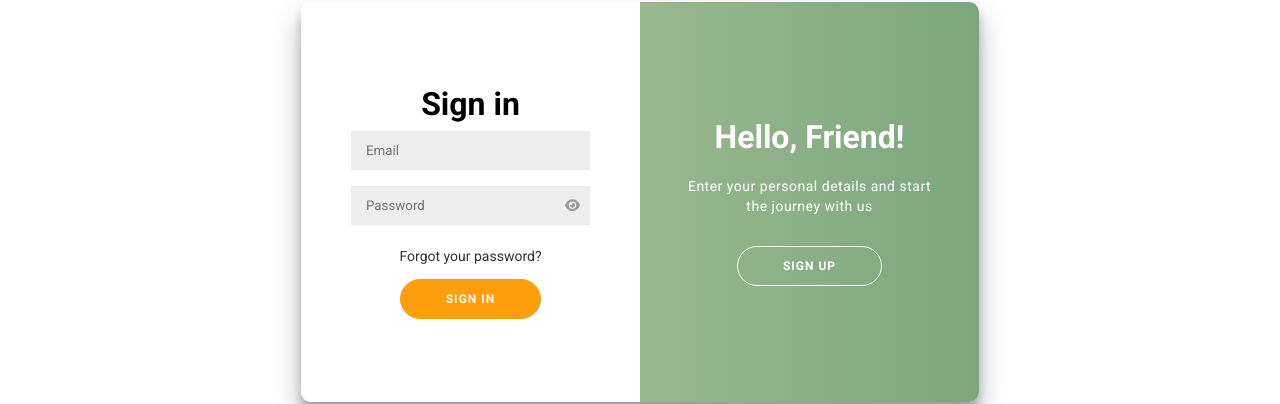
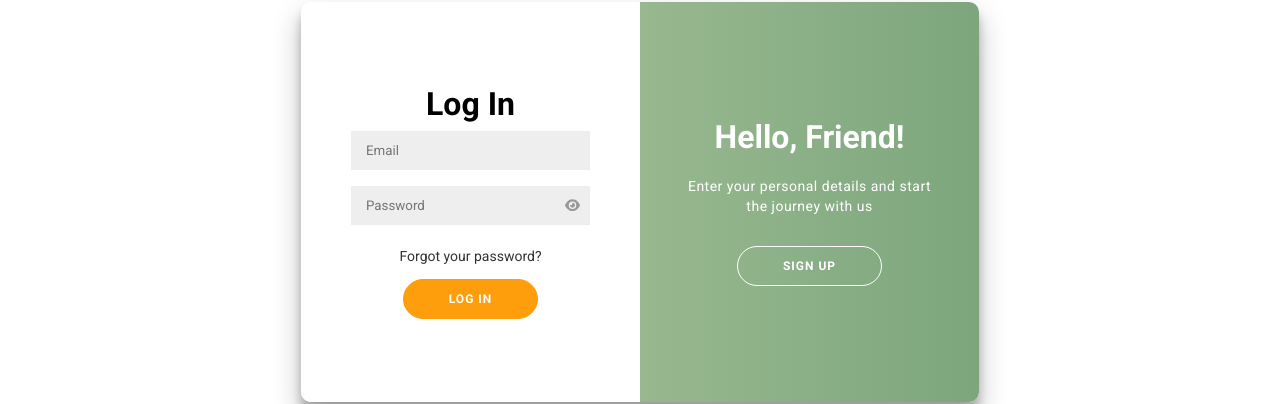
Before and after one commit to HPhilipN/C276-Project, a React (Vite) app in the folder frontend/: page /login in a window 1280 px wide. Shown: the part 198-602 px from the top of the page. Built offline with nearby package versions, Linux system fonts and the light colour scheme.

Commit message:
small typo corrections

```diff
--- a/frontend/src/Login.jsx
+++ b/frontend/src/Login.jsx
@@ -24,7 +24,7 @@ export function logoutUser(setSignInStatus, setIsChef, setIsModerator, setNameVa
 }
 
 function Login() {
-   const [signIn, toggleSignInUp] = useState(true);
+   const [isSignInUpCard, toggleSignInUp] = useState(true);
    const [showPassword, setShowPassword] = useState(false);
    const [emailValue, setEmailValue] = useState("");
    const [passwordValue, setPasswordValue] = useState("");
@@ -141,7 +141,7 @@ function Login() {
 
    const loginModal = (
       <Components.Container>
-         <Components.SignUpContainer signinIn={signIn}>
+         <Components.SignUpContainer signinIn={isSignInUpCard}>
             <Components.Form>
                <Components.Title>Create Account</Components.Title>
                <Components.Input type="text" placeholder="Name" onChange={handleNameChange} />
@@ -170,9 +170,9 @@ function Login() {
             </Components.Form>
          </Components.SignUpContainer>
 
-         <Components.SignInContainer signinIn={signIn}>
+         <Components.SignInContainer signinIn={isSignInUpCard}>
             <Components.Form>
-               <Components.Title>Sign in</Components.Title>
+               <Components.Title>Log In</Components.Title>
                <Components.Input type="email" placeholder="Email" onChange={handleEmailChange} />
                <div className="password-input-wrapper">
                   <Components.Input
@@ -199,14 +199,14 @@ function Login() {
                   Forgot your password?
                </Components.Anchor>
                <Components.Button className="btn-hover" onClick={loginUser}>
-                  Sign In
+                  Log In
                </Components.Button>
             </Components.Form>
          </Components.SignInContainer>
 
-         <Components.OverlayContainer signinIn={signIn}>
-            <Components.Overlay signinIn={signIn}>
-               <Components.LeftOverlayPanel signinIn={signIn}>
+         <Components.OverlayContainer signinIn={isSignInUpCard}>
+            <Components.Overlay signinIn={isSignInUpCard}>
+               <Components.LeftOverlayPanel signinIn={isSignInUpCard}>
                   <Components.Title>Welcome Back!</Components.Title>
                   <Components.Paragraph>
                      To keep connected with us, please login with your personal info
@@ -215,11 +215,11 @@ function Login() {
                      className="btn-hover"
                      onClick={() => toggleSignInUp(true)}
                   >
-                     Sign In
+                     Log In
                   </Components.GhostButton>
                </Components.LeftOverlayPanel>
 
-               <Components.RightOverlayPanel signinIn={signIn}>
+               <Components.RightOverlayPanel signinIn={isSignInUpCard}>
                   <Components.Title>Hello, Friend!</Components.Title>
                   <Components.Paragraph>
                      Enter your personal details and start the journey with us
```
